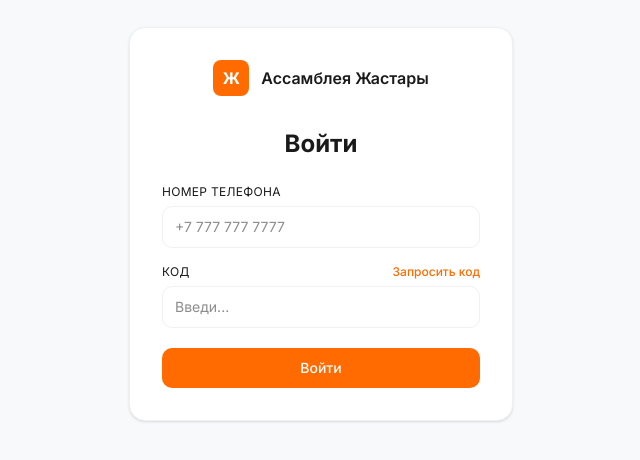
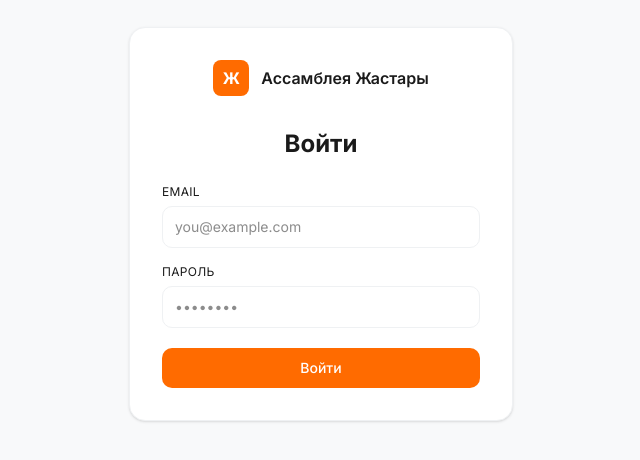
Before and after one commit to LekerovaAmina/smart_assembly_java, a React (Vite) app in the folder frontend/: page /login in a window 1280 px wide. Shown: the part 176-636 px from the top of the page, without its empty margins (319-959 px from the left). Built offline with nearby package versions, Linux system fonts and the light colour scheme.

Commit message:
Внесение новых пользователей, и веб

```diff
--- a/frontend/src/api/index.js
+++ b/frontend/src/api/index.js
@@ -28,6 +28,9 @@ api.interceptors.response.use(
 );
 
 // ── Auth ──────────────────────────────────────────────────────────────────────
+export const login = (email, password) =>
+  api.post('/auth/login', { email, password });
+
 export const sendCode = (phone) =>
   api.post('/auth/send-code', { phone });
 
--- a/frontend/src/pages/LoginPage.jsx
+++ b/frontend/src/pages/LoginPage.jsx
@@ -1,80 +1,42 @@
 import { useState } from 'react';
 import { useNavigate } from 'react-router-dom';
-import { sendCode, verifyCode } from '../api';
+import { login as loginRequest } from '../api';
 import { useAuth } from '../context/AuthContext';
 
 export default function LoginPage() {
   const navigate = useNavigate();
   const { login } = useAuth();
 
-  const [phone, setPhone] = useState('');
-  const [code, setCode] = useState('');
-  const [step, setStep] = useState('phone'); // 'phone' | 'code'
+  const [email, setEmail] = useState('');
+  const [password, setPassword] = useState('');
   const [loading, setLoading] = useState(false);
-  const [toast, setToast] = useState(null);
   const [error, setError] = useState(null);
 
-  const showToast = (msg, type = 'success') => {
-    setToast({ msg, type });
-    setTimeout(() => setToast(null), 3000);
-  };
-
-  const handleSendCode = async () => {
-    if (!phone.trim()) {
-      setError('Введите номер телефона');
+  const handleLogin = async () => {
+    if (!email.trim() || !password) {
+      setError('Введите email и пароль');
       return;
     }
     setError(null);
     setLoading(true);
     try {
-      await sendCode(phone.trim());
-      setStep('code');
-      showToast('Код отправлен на ваш телефон');
-    } catch (err) {
-      setError(err?.response?.data?.message || 'Не удалось отправить код');
-    } finally {
-      setLoading(false);
-    }
-  };
-
-  const handleLogin = async () => {
-    if (!code.trim()) {
-      setError('Введите код');
-      return;
-    }
-    setError(null);
-    setLoading(true);
-    try {
-      const res = await verifyCode(phone.trim(), code.trim());
+      const res = await loginRequest(email.trim(), password);
       const { token, ...userData } = res.data;
       login(token, userData);
       navigate('/events', { replace: true });
     } catch (err) {
-      setError(err?.response?.data?.message || 'Неверный код');
+      setError(err?.response?.data?.message || 'Неверный email или пароль');
     } finally {
       setLoading(false);
     }
   };
 
   const handleKeyDown = (e) => {
-    if (e.key === 'Enter') {
-      step === 'phone' ? handleSendCode() : handleLogin();
-    }
+    if (e.key === 'Enter') handleLogin();
   };
 
   return (
     <div className="min-h-screen bg-bg flex items-center justify-center p-4">
-      {/* Toast */}
-      {toast && (
-        <div
-          className={`fixed top-5 right-5 z-50 px-4 py-3 rounded-card shadow-lg text-sm font-medium transition-all ${
-            toast.type === 'success' ? 'bg-green-50 text-green-700 border border-green-200' : 'bg-red-50 text-red-700 border border-red-200'
-          }`}
-        >
-          {toast.msg}
-        </div>
-      )}
-
       <div className="bg-surface rounded-card border border-border p-8 w-full max-w-sm shadow-sm">
         {/* Logo */}
         <div className="flex items-center justify-center gap-3 mb-8">
@@ -90,46 +52,37 @@ export default function LoginPage() {
           Войти
         </h1>
 
-        {/* Phone field */}
+        {/* Email field */}
         <div className="mb-4">
           <label className="block text-xs text-text-muted uppercase tracking-wide mb-1.5">
-            Номер телефона
+            Email
           </label>
           <input
-            type="tel"
-            value={phone}
-            onChange={(e) => setPhone(e.target.value)}
+            type="email"
+            value={email}
+            onChange={(e) => setEmail(e.target.value)}
             onKeyDown={handleKeyDown}
-            placeholder="+7 777 777 7777"
-            disabled={step === 'code' || loading}
+            placeholder="you@example.com"
+            autoComplete="username"
+            disabled={loading}
             className="w-full px-3 py-2.5 border border-border rounded-btn text-sm text-text-primary placeholder-text-muted focus:outline-none focus:ring-2 focus:ring-primary/30 focus:border-primary transition-colors disabled:bg-gray-50 disabled:text-text-muted"
           />
         </div>
 
-        {/* Code field */}
+        {/* Password field */}
         <div className="mb-5">
-          <div className="flex items-center justify-between mb-1.5">
-            <label className="text-xs text-text-muted uppercase tracking-wide">
-              Код
-            </label>
-            <button
-              type="button"
-              onClick={handleSendCode}
-              disabled={loading}
-              className="text-xs text-primary hover:text-primary-hover font-medium transition-colors disabled:opacity-50"
-            >
-              {step === 'code' ? 'Отправить снова' : 'Запросить код'}
-            </button>
-          </div>
+          <label className="block text-xs text-text-muted uppercase tracking-wide mb-1.5">
+            Пароль
+          </label>
           <input
-            type="text"
-            value={code}
-            onChange={(e) => setCode(e.target.value)}
+            type="password"
+            value={password}
+            onChange={(e) => setPassword(e.target.value)}
             onKeyDown={handleKeyDown}
-            placeholder="Введи..."
-            inputMode="numeric"
-            maxLength={6}
-            className="w-full px-3 py-2.5 border border-border rounded-btn text-sm text-text-primary placeholder-text-muted focus:outline-none focus:ring-2 focus:ring-primary/30 focus:border-primary transition-colors"
+            placeholder="••••••••"
+            autoComplete="current-password"
+            disabled={loading}
+            className="w-full px-3 py-2.5 border border-border rounded-btn text-sm text-text-primary placeholder-text-muted focus:outline-none focus:ring-2 focus:ring-primary/30 focus:border-primary transition-colors disabled:bg-gray-50 disabled:text-text-muted"
           />
         </div>
 
@@ -148,8 +101,6 @@ export default function LoginPage() {
         >
           {loading ? 'Входим...' : 'Войти'}
         </button>
-
-
       </div>
     </div>
   );
```
Also changed, not shown: 2 other files (tests, documents, lock files or other folders).
